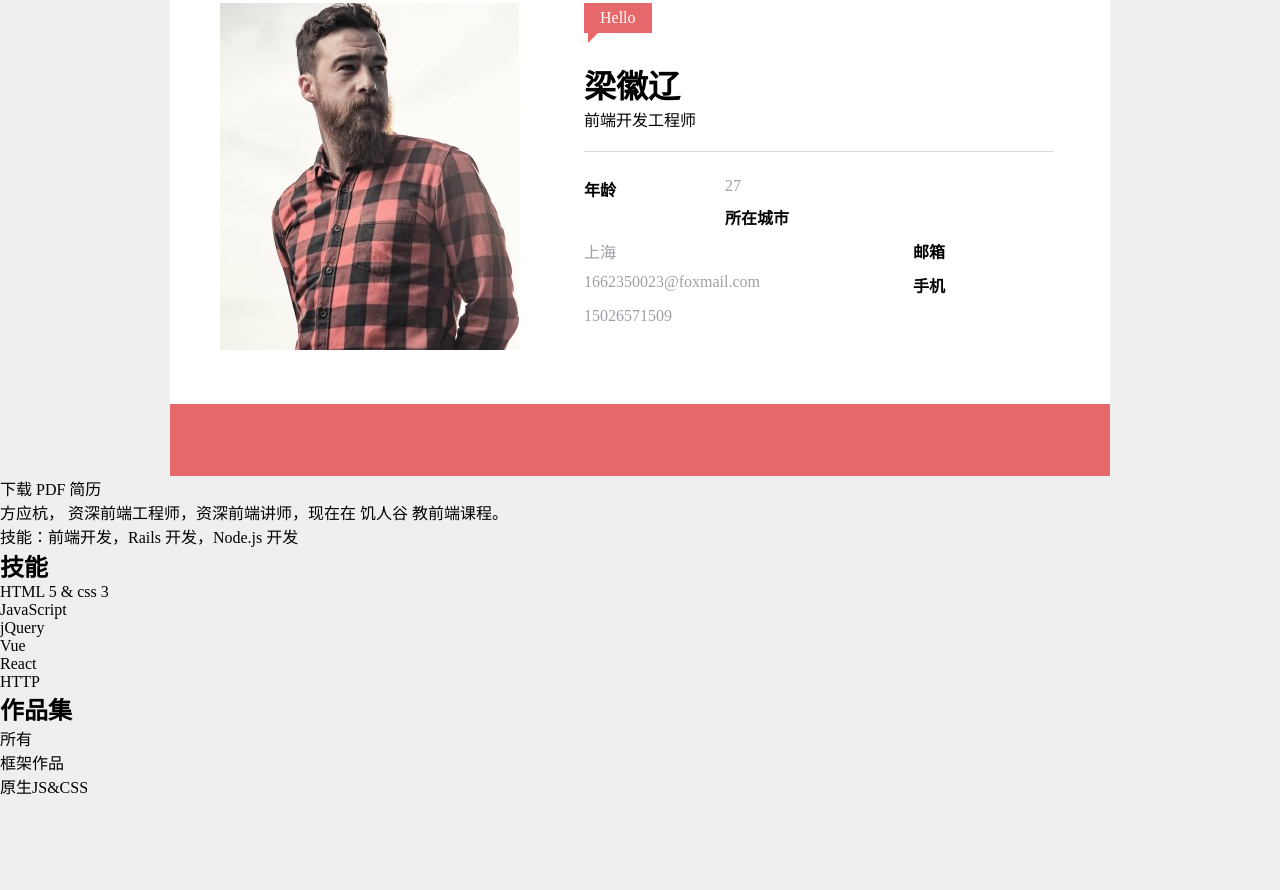
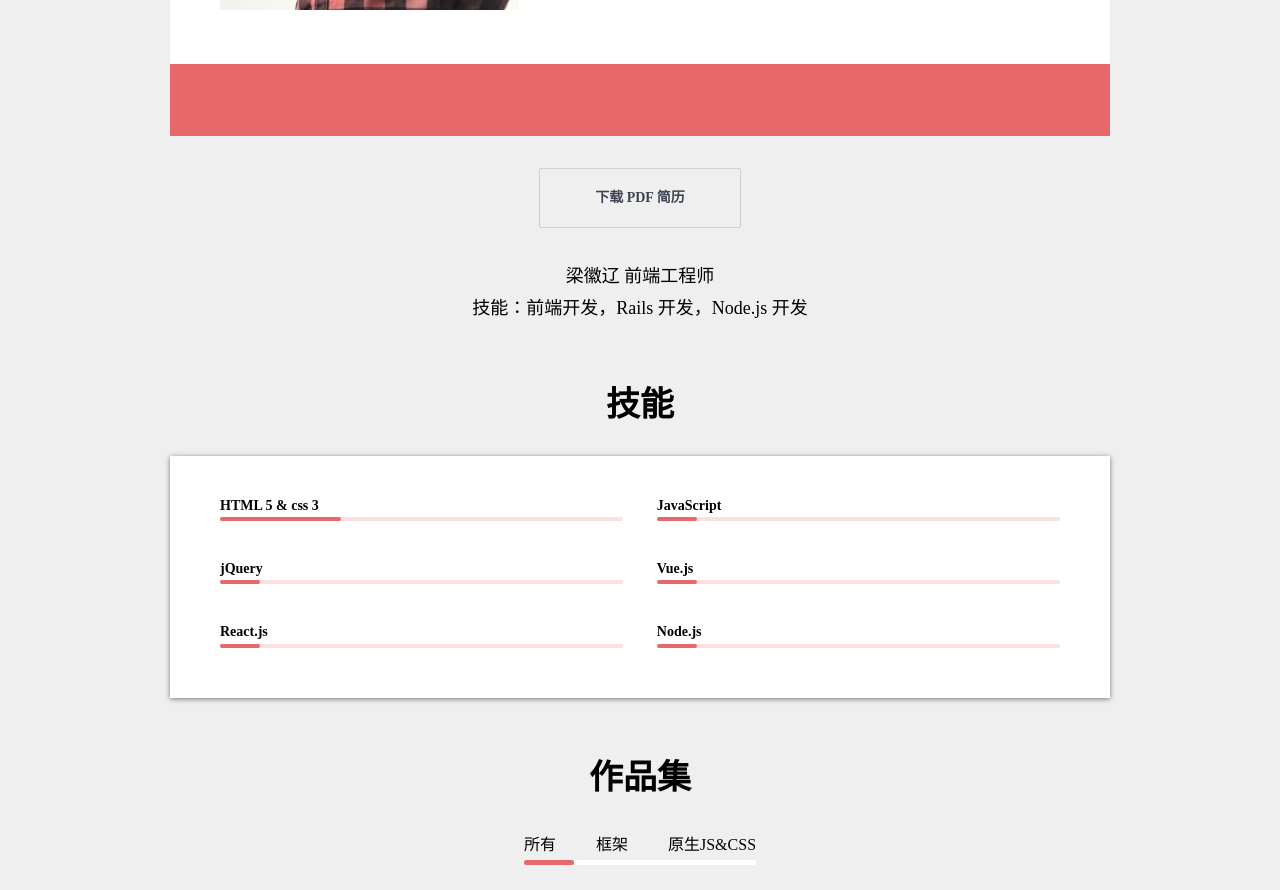
Before and after one commit to lianghuiliao/git, a plain HTML site: page resume/index.html in a window 1280 px wide. Shown: the part 562-1452 px from the top of the page. Before the commit the page ends 1360 px from the top, so only its background shows below. Drawn offline with Linux system fonts and the light colour scheme.

Commit message:
简历更新

```diff
--- a/resume/CSS/a.css
+++ b/resume/CSS/a.css
@@ -14,6 +14,13 @@ body {
     height: 0;
     border: none;
     border-top: 1px solid #DEDEDE;
+  }
+  ul,
+  ol{
+    list-style: none;
+  }
+  h1,h2,h3,h4,h5{
+    font-weight: none;
   }
   .clearfix::after {
     content: '';
@@ -159,3 +166,133 @@ body {
     fill: white;
     vertical-align: top;
   }
+  body > main {
+    margin-top: -340px;
+  }
+  body > main > .downloadResume-wrapper{
+  text-align: center;
+  }
+  body > main .downloadResume {
+    font-size: 14px;
+    line-height: 16px;
+    padding: 21px 55px;
+    border: 1px solid #cdcfd1;
+    background: #efefef;
+    display: inline-block;
+    border-radius: 2px;
+    color: #3d4451;
+    font-weight: bold;
+    margin: 32px 0;
+    transition: box-shadow 0.2s;
+  }
+  body > main .downloadResume:hover {
+    box-shadow: 0px 4px 13px 0px rgba(0, 0, 0, 0.2);
+  }
+  body > main .selfIntroduction{
+    max-width: 940px;
+    margin-left: auto;
+    margin-right: auto;
+    text-align: center;
+    font-family: kai;
+    line-height: 1.8;
+    font-size: 18px;
+  }
+  section.skills,
+  section.portfolio{
+  max-width: 940px;
+  margin-left: auto;
+  margin-right: auto;
+  margin-top: 60px;
+  }
+  section.skills h2,
+  section.portfolio h2{
+    text-align: center;
+    font-weight: 600;
+    font-size: 34px;
+    line-height: 1.2;
+  }
+  section.skills h3 {
+    font-size: 14px;
+    line-height: 1.1;
+    padding-right: 40px;
+  }
+  section.skills > ol{
+    background: white;
+    padding: 42px 50px 10px 50px;
+    box-shadow: 0px 1px 5px 0px rgba(0, 0, 0, 0.5);
+    margin-top: 30px;
+  }
+  section.skills > ol > li{
+    float: left;
+    width: 48%;
+  }
+  section.skills > ol > li:nth-child(even) {
+    float: right;
+  }
+  section.skills .progressBar{
+    height: 4px;
+    margin: 4px 0 40px 0;
+    border-radius: 3px;
+    background: #FAE1E1;
+  }
+  section.skills .progressBar .progress{
+    height: 100%;
+    background: #E6686A;
+    width: 50%;
+    border-radius: 3px;
+  }
+  section.portfolio {
+    text-align: center;
+    margin-bottom: 100px;
+  }
+  section.portfolio > nav{
+    text-align: center;
+    display: inline-block;
+    vertical-align: top;
+    margin-top: 32px;
+  }
+  section.portfolio > ol{
+    margin: 0 auto;
+    display: inline-block;
+    vertical-align: top
+  }
+  section.portfolio > nav > ol > li{
+    float: left;
+    margin-left: 40px;
+    cursor: pointer;
+  }
+  section.portfolio > nav > ol > li:first-child{
+    margin-left: 0;
+  }
+  section.portfolio > nav > .bar{
+    height: 5px;
+    background: white;
+    margin-top: 5px;
+    margin-bottom: 28px;
+    border-radius: 2px;
+  }
+  section.portfolio > nav > .bar .bar-inner{
+    height: 100%;
+    background: #E6686A;
+    border-radius: 2px;
+    transition: all 0.3s;
+  }
+  section.portfolio > nav .bar.state-1 .bar-inner{
+    margin-left: 0;
+    width: 50px;
+  }
+  section.portfolio > nav .bar.state-2 .bar-inner{
+    margin-left: 65px;
+    width: 50px;
+  }
+  section.portfolio > nav .bar.state-3 .bar-inner{
+    margin-left: 140px;
+    width: 96px;
+  }
+  section.portfolio .works{
+    position: relative;
+  }
+  section.portfolio .works > .big,
+  section.portfolio .works > .small {
+    position: absolute;
+  }
--- a/resume/index.html
+++ b/resume/index.html
@@ -90,37 +90,101 @@
                 </a>
             </footer>
         </div>
-        <a class="button" href="#">下载 PDF 简历</a>
-        <p>
-            方应杭， 资深前端工程师，资深前端讲师，现在在 饥人谷 教前端课程。
+        <p class="downloadResume-wrapper">
+            <a class="downloadResume" href="./1.pdf" target="_blank" download>下载 PDF 简历</a>
+        </p>
+        <p class="selfIntroduction">
+            梁徽辽 前端工程师
             <br> 技能：前端开发，Rails 开发，Node.js 开发
         </p>
 
     </main>
-    <section>
+    <section class="skills">
         <h2>技能</h2>
-        <ol>
-            <li>HTML 5 &amp; css 3</li>
-            <li>JavaScript</li>
-            <li>jQuery</li>
-            <li>Vue</li>
-            <li>React</li>
-            <li>HTTP</li>
+        <ol class="clearfix">
+            <li>
+                <h3>
+                    HTML 5 &amp; css 3
+                </h3>
+                <div class="progressBar">
+                    <div class="progress" style="width: 30%;"></div>
+                </div>
+            </li>
+            <li>
+                <h3>
+                    JavaScript
+                </h3>
+                <div class="progressBar">
+                    <div class="progress" style="width: 10%;"></div>
+                </div>
+            </li>
+            <li>
+                <h3>
+                    jQuery
+                </h3>
+                <div class="progressBar">
+                    <div class="progress" style="width: 10%;"></div>
+                </div>
+            </li>
+            <li>
+                <h3>
+                    Vue.js
+                </h3>
+                <div class="progressBar">
+                    <div class="progress" style="width: 10%;"></div>
+                </div>
+            </li>
+            <li>
+                <h3>
+                    React.js
+                </h3>
+                <div class="progressBar">
+                    <div class="progress" style="width: 10%;"></div>
+                </div>
+            </li>
+            <li>
+                <h3>
+                    Node.js
+                </h3>
+                <div class="progressBar">
+                    <div class="progress" style="width: 10%;"></div>
+                </div>
+            </li>
         </ol>
     </section>
-    <section>
+    <section class="portfolio">
         <h2>作品集</h2>
         <nav>
-            <ol>
-                <li>所有</li>
-                <li>框架作品</li>
-                <li>原生JS&amp;CSS</li>
+            <ol class="clearfix">
+                <li id="portfolio1">所有</li>
+                <li id="portfolio2">框架</li>
+                <li id="portfolio3">原生JS&amp;CSS</li>
             </ol>
+            <div id="portfolioBar" class="bar state-1">
+                <div class="bar-inner"></div>
+            </div>
         </nav>
-        <div class="works">
-            <div class="big"></div>
-            <div class="small"></div>
-            <div class="small"></div>
+        <script>
+            portfolio1.onclick = function () {
+                portfolioBar.className = 'bar state-1'
+            }
+            portfolio2.onclick = function () {
+                portfolioBar.className = 'bar state-2'
+            }
+            portfolio3.onclick = function () {
+                portfolioBar.className = 'bar state-3'
+            }
+        </script>
+        <div class="works" style="height: 597px;">
+            <div class="big" style="top: 0; left: 0;">
+                <img src="./image/1.jpg" alt="作品1">
+            </div>
+            <div class="small" style="top: 0; left: 645px;">
+                <img src="./image/2.jpg" alt="作品2">
+            </div>
+            <div class="small" style="top: 300px; left: 645px;">
+                <img src="./image/3.jpg" alt="作品3">
+            </div>
         </div>
     </section>
 </body>
```
Also changed, not shown: resume/CSS/image/1.jpg (added), resume/CSS/image/2.jpg (added), resume/CSS/image/3.jpg (added), resume/image/1.jpg (added), resume/image/2.jpg (added), resume/image/3.jpg (added), 1 other file.
